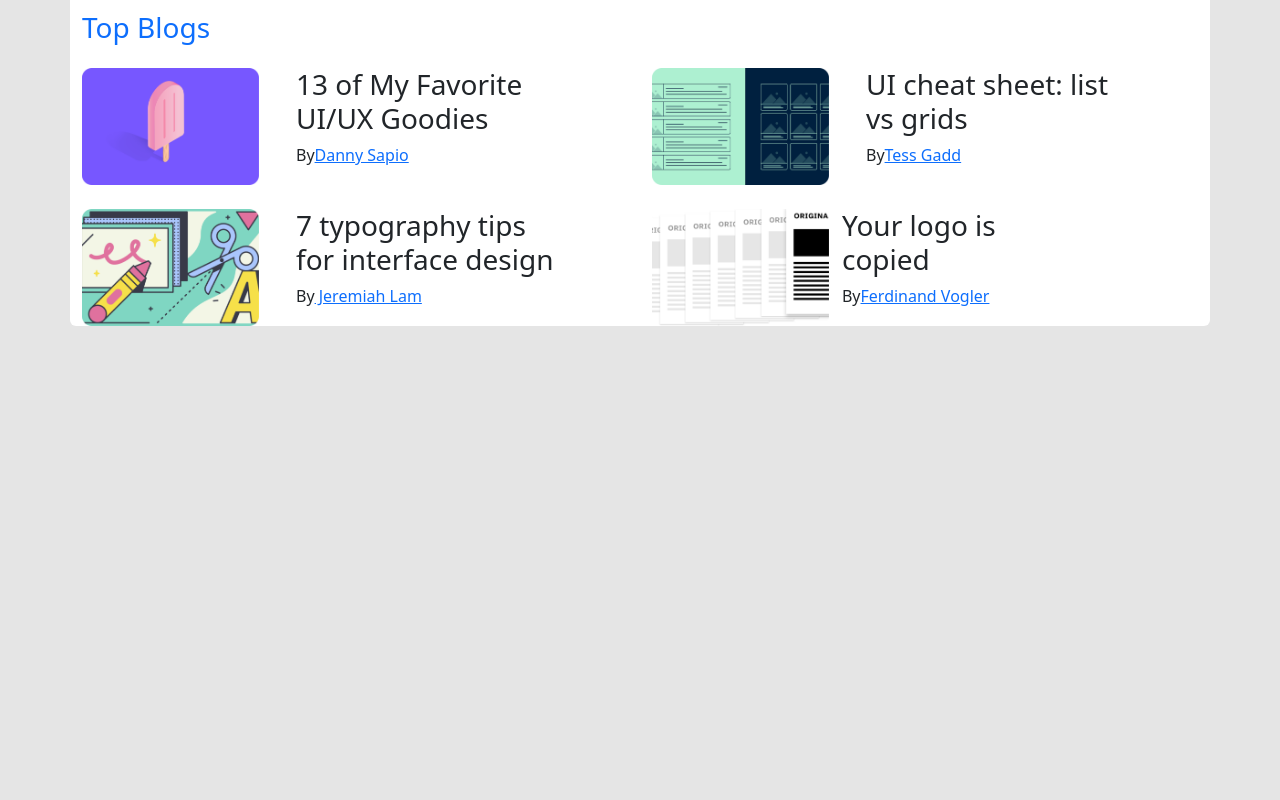
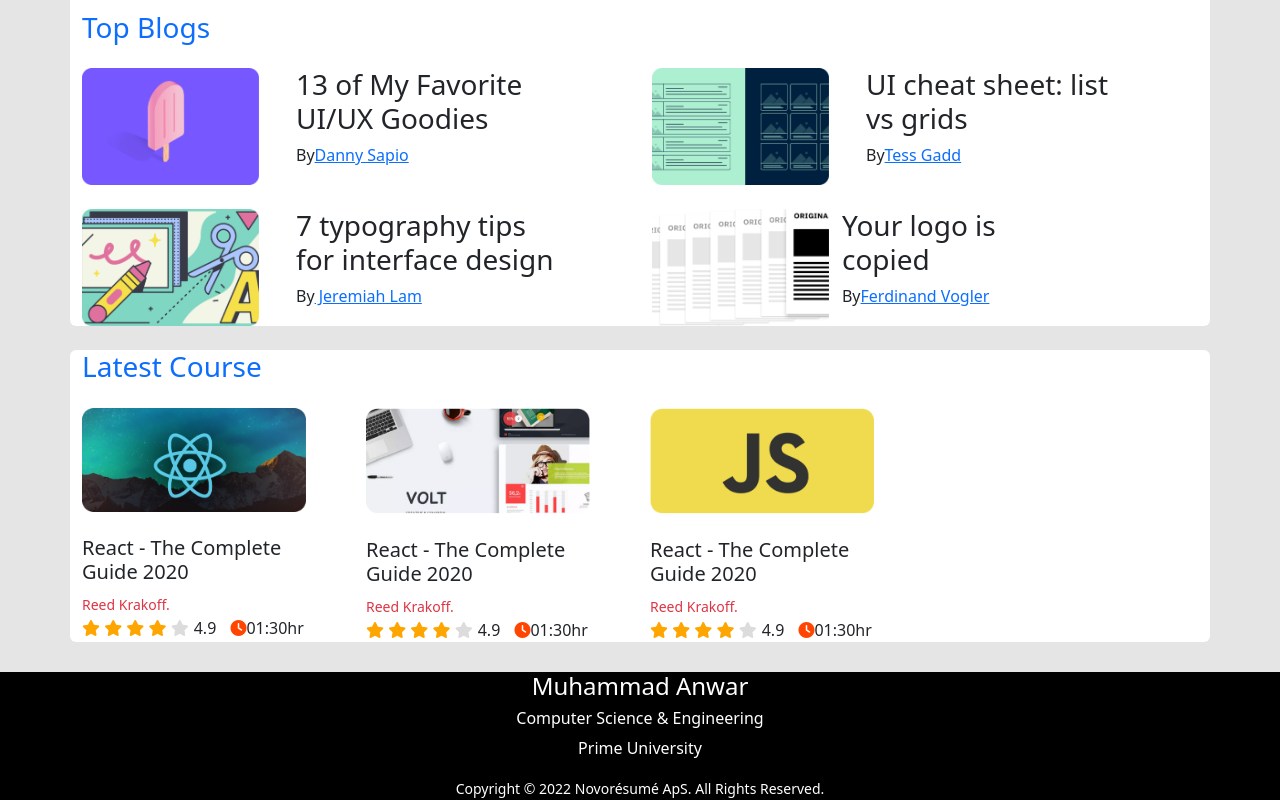
Before and after one commit to MdAnowar1/Bootstrap-Grid-Board, a plain HTML site: page index.html in a window 1280 px wide. Shown: the part 380-1180 px from the top of the page. Before the commit the page ends 800 px from the top, so only its background shows below. Drawn offline with nearby package versions, Linux system fonts and the light colour scheme.

Commit message:
Website incomplete

```diff
--- a/index.html
+++ b/index.html
@@ -9,7 +9,13 @@
     Bootstrap CSS link
     ---------------------------------- -->
     <link href="https://cdn.jsdelivr.net/npm/bootstrap@5.2.2/dist/css/bootstrap.min.css" rel="stylesheet" integrity="sha384-Zenh87qX5JnK2Jl0vWa8Ck2rdkQ2Bzep5IDxbcnCeuOxjzrPF/et3URy9Bv1WTRi" crossorigin="anonymous">
-
+    <!-- ----------------------------------
+    Font Awesome
+    ---------------------------------- -->
+    <script src="https://kit.fontawesome.com/23b38f0aa2.js" crossorigin="anonymous"></script>
+    <!-- ----------------------------------
+    Style CSS
+    ---------------------------------- -->
     <link rel="stylesheet" href="style.css">
 </head>
 <body>
@@ -135,13 +141,89 @@
           </div>
         </div>
       </section>
-
     </main>
+    <!-- ----------------------------------
+    Last Section
+    ---------------------------------- -->
+    <section class="container bg-white rounded">
+      <div><h3 class="text-primary my-4">Latest Course</h3></div>
+     <div class="latest-course-start">
+        <div class="per-1st-course">
+          <div class="image-size">
+            <img width="224px" src="images/courses/course-1.png" alt="">
+          </div>
+          <div>
+            <h5 class="mt-4">React - The Complete<br>Guide 2020</h5>
+            <small class="text-danger">Reed Krakoff.</small>
+          </div>
+          <div class="font-icons">
+            <div>
+            <i class="fa-solid fa-star filled"></i>
+            <i class="fa-solid fa-star filled"></i>
+            <i class="fa-solid fa-star filled"></i>
+            <i class="fa-solid fa-star filled"></i>
+            <i class="fa-solid fa-star empty"></i>
+            </div>
+            <div class="dis-btween">
+            <span>4.9</span>
+            <label for=""><i class="fa-solid fa-clock clock"></i>01:30hr</label>
+            </div>
+          </div>
+         </div>
+         <div class="per-2nd-course">
+          <div class="image-size">
+            <img width="224px" src="images/courses/course-2.png" alt="">
+          </div>
+          <div>
+            <h5 class="mt-4">React - The Complete<br>Guide 2020</h5>
+            <small class="text-danger">Reed Krakoff.</small>
+          </div>
+          <div class="font-icons">
+            <div>
+            <i class="fa-solid fa-star filled"></i>
+            <i class="fa-solid fa-star filled"></i>
+            <i class="fa-solid fa-star filled"></i>
+            <i class="fa-solid fa-star filled"></i>
+            <i class="fa-solid fa-star empty"></i>
+            </div>
+            <div class="dis-btween">
+            <span>4.9</span>
+            <label for=""><i class="fa-solid fa-clock clock"></i>01:30hr</label>
+            </div>
+          </div>
+         </div>
+         <div class="per-3rd-course">
+          <div class="image-size">
+            <img width="224px" src="images/courses/course-3.png" alt="">
+          </div>
+          <div>
+            <h5 class="mt-4">React - The Complete<br>Guide 2020</h5>
+            <small class="text-danger">Reed Krakoff.</small>
+          </div>
+          <div class="font-icons">
+            <div>
+            <i class="fa-solid fa-star filled"></i>
+            <i class="fa-solid fa-star filled"></i>
+            <i class="fa-solid fa-star filled"></i>
+            <i class="fa-solid fa-star filled"></i>
+            <i class="fa-solid fa-star empty"></i>
+            </div>
+            <div class="dis-btween">
+            <span>4.9</span>
+            <label for=""><i class="fa-solid fa-clock clock"></i>01:30hr</label>
+            </div>
+          </div>
+         </div>
+     </div>
+    </section>
     <!-- ----------------------------------
     Start Footer Part
     ---------------------------------- -->
     <footer>
-
+     <h4>Muhammad Anwar</h4>
+     <h6>Computer Science & Engineering</h6>
+     <p>Prime University</p>
+     <small>Copyright © 2022 Novorésumé ApS. All Rights Reserved.</small>
     </footer>
     <!-- ----------------------------------
     Boostrap Js Link
--- a/style.css
+++ b/style.css
@@ -6,11 +6,34 @@ body{
     width: 100%;
     background-color: #E5E5E5;
 }
-.header-class{
-    width: 870px;
-    height: 670px;
-    margin-left: 250px;
+.latest-course-start{
+    display: flex;
+}
+.per-2nd-course{
+    padding-left: 60px;
+}
+.per-3rd-course{
+  padding-left: 60px;
+}
+.font-icons{
+    display: flex;
+}
+.font-icons span{
+    padding-left: 5px;
+    padding-right: 10px;
+}
+.fa-clock.clock{
+    color: orangered;
+}
+.fa-star.filled{
+    color: orange;
+}
+.fa-star.empty{
+    color: gainsboro;
+}
+footer{
     margin-top: 30px;
-    border-radius: 6px;
-    background-color: #FFFFFF;
+    text-align: center;
+    color: white;
+    background-color: black;
 }
```
